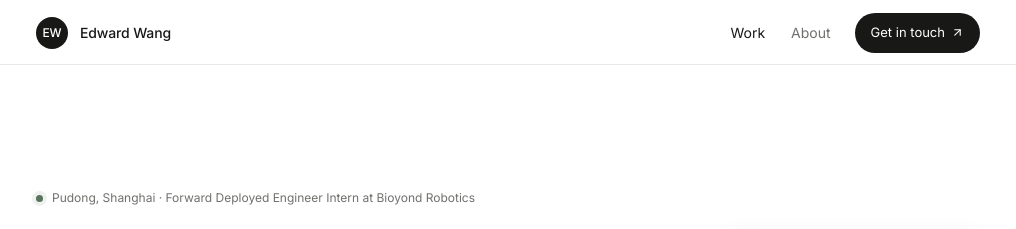
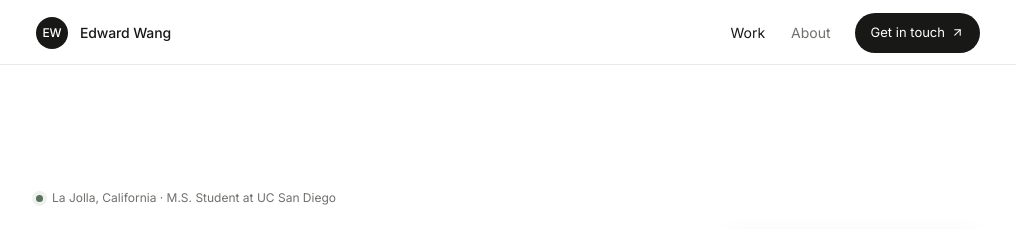
Before and after one commit to Edwardwang66/Edwardwang66.github.io, a React (Vite) app: page / in a window 1280 px wide. Shown: the top 229 px of the page, without its empty margins (132-1148 px from the left). Built offline with nearby package versions, Linux system fonts and the light colour scheme; a web font is replaced by a local one.

Commit message:
content: update current La Jolla student status

```diff
--- a/src/data/portfolio.js
+++ b/src/data/portfolio.js
@@ -2,8 +2,7 @@ export const profile = {
   name: "Edward Wang",
   initials: "EW",
   role: "Robotics, Agentic AI & AI for Science",
-  location:
-    "Pudong, Shanghai · Forward Deployed Engineer Intern at Bioyond Robotics",
+  location: "La Jolla, California · M.S. Student at UC San Diego",
   positioning: "Robotics · Agentic AI · AI for Science",
   tagline: "I build intelligent systems that carry intent into reliable execution.",
   aboutHeading:
@@ -20,7 +19,7 @@ export const profile = {
       "Deploying agentic AI, digital-twin, and laboratory automation systems into real-world scientific environments—from experimental intent and resource binding through simulation validation and physical execution.",
   },
   bio: [
-    "I'm an Electrical and Computer Engineering graduate from UC San Diego, continuing into the M.S. program in Intelligent Systems, Robotics & Control in Fall 2026.",
+    "I'm an M.S. student in Electrical and Computer Engineering at UC San Diego, focused on Intelligent Systems, Robotics & Control.",
     "My work spans agentic scientific workflows, perception, planning, control, and the long tail of failures that appear when software meets physical systems—calibration, latency, drift, execution mismatch, and traceability.",
     "I care about systems that are reliable enough to inspect, adapt, and hand to another person.",
   ],
```
Also changed, not shown: 2 other files (tests, documents, lock files or other folders).
